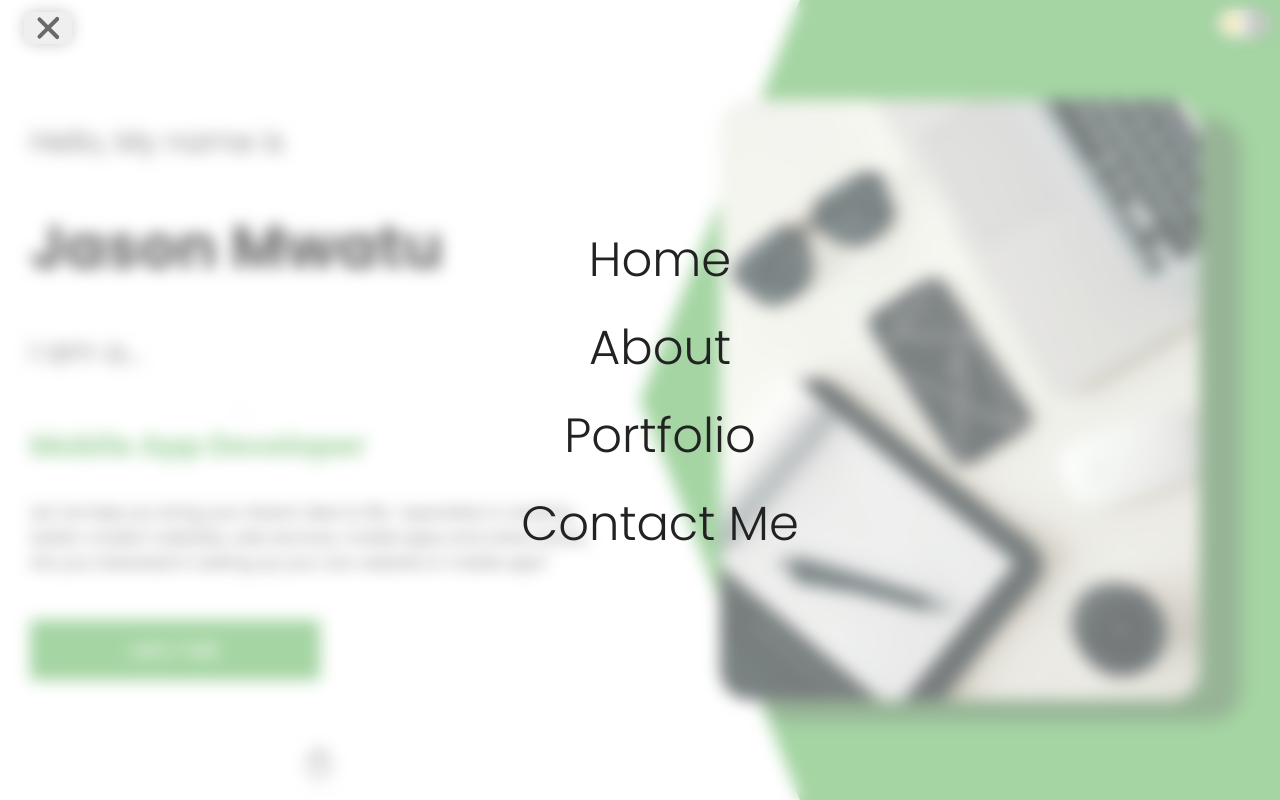
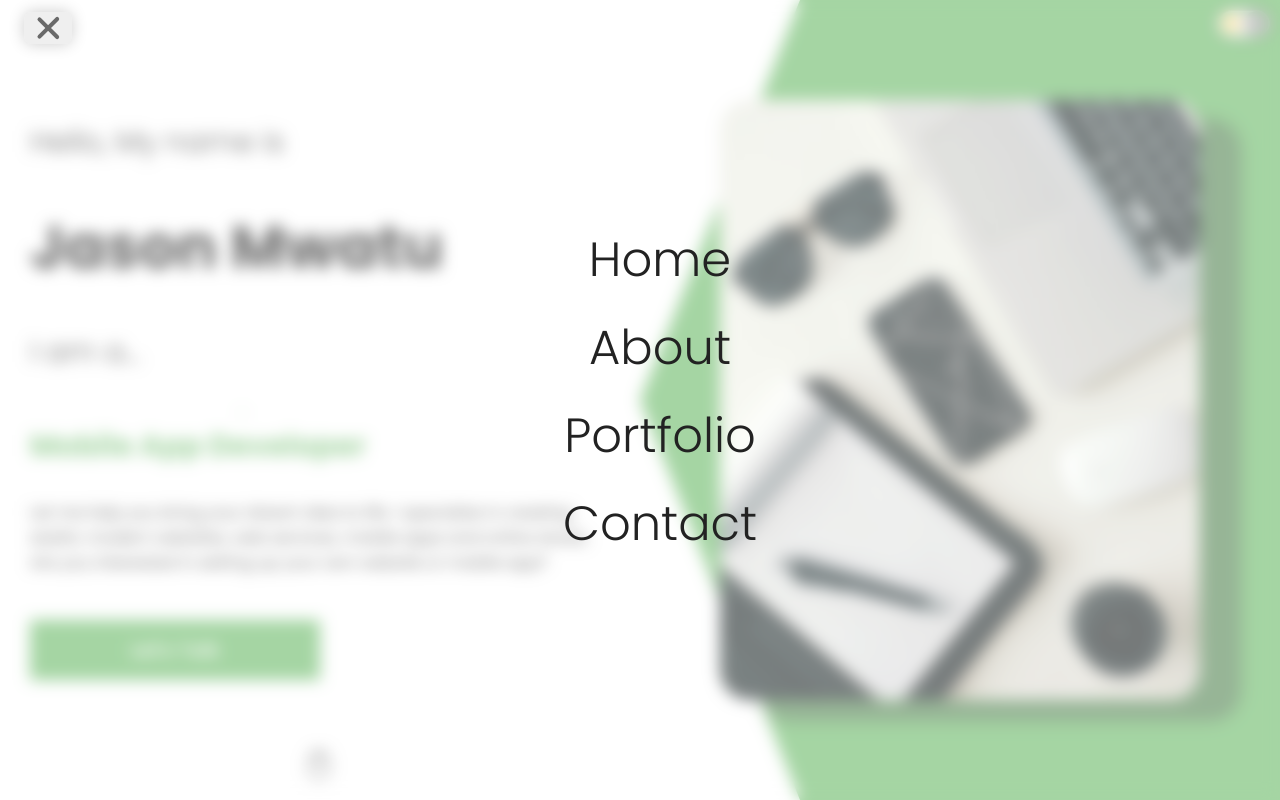
Before and after one commit to jasonmwatu/jason-portfolio, a React (Create React App) app: page / in a window 1280 px wide. Both pictures are taken after a click on the element 48 px from the left and 28 px from the top of the page. Shown: the top 800 px of the page. Built offline with nearby package versions, Linux system fonts and the light colour scheme.

Commit message:
change a link in nav from 'contact me' to 'contact'

```diff
--- a/src/components/toggle/Toggle.js
+++ b/src/components/toggle/Toggle.js
@@ -83,7 +83,7 @@ const Toggle = () => {
           <AnchorLink href="#portfolio">Portfolio</AnchorLink>
           </li>
           <li className="m-list-item" style={{ color: darkMode && "white" }}>
-          <AnchorLink href="#contact-me">Contact Me</AnchorLink>
+          <AnchorLink href="#contact-me">Contact</AnchorLink>
           </li>
         </ul>
       </nav>
```
